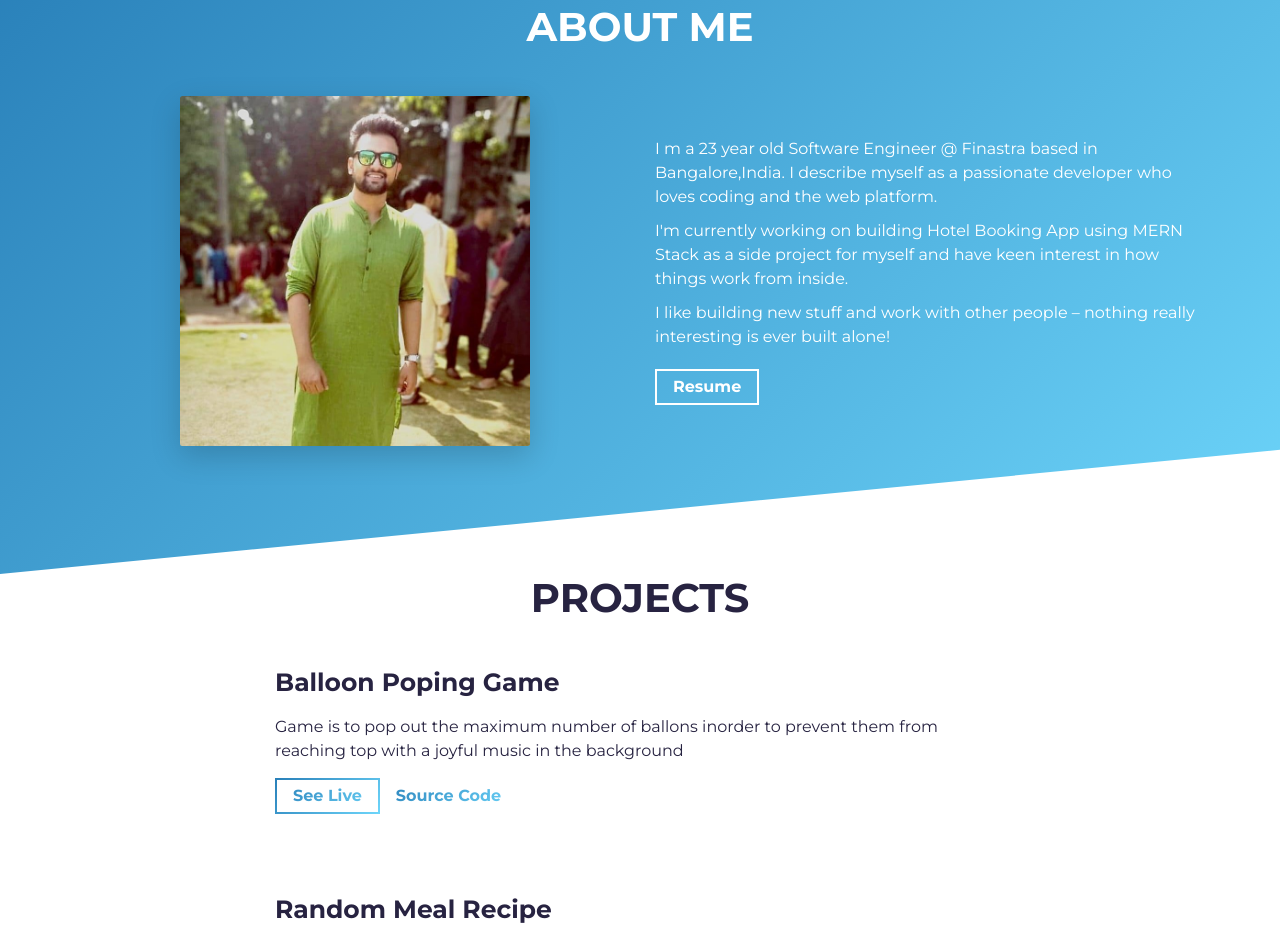
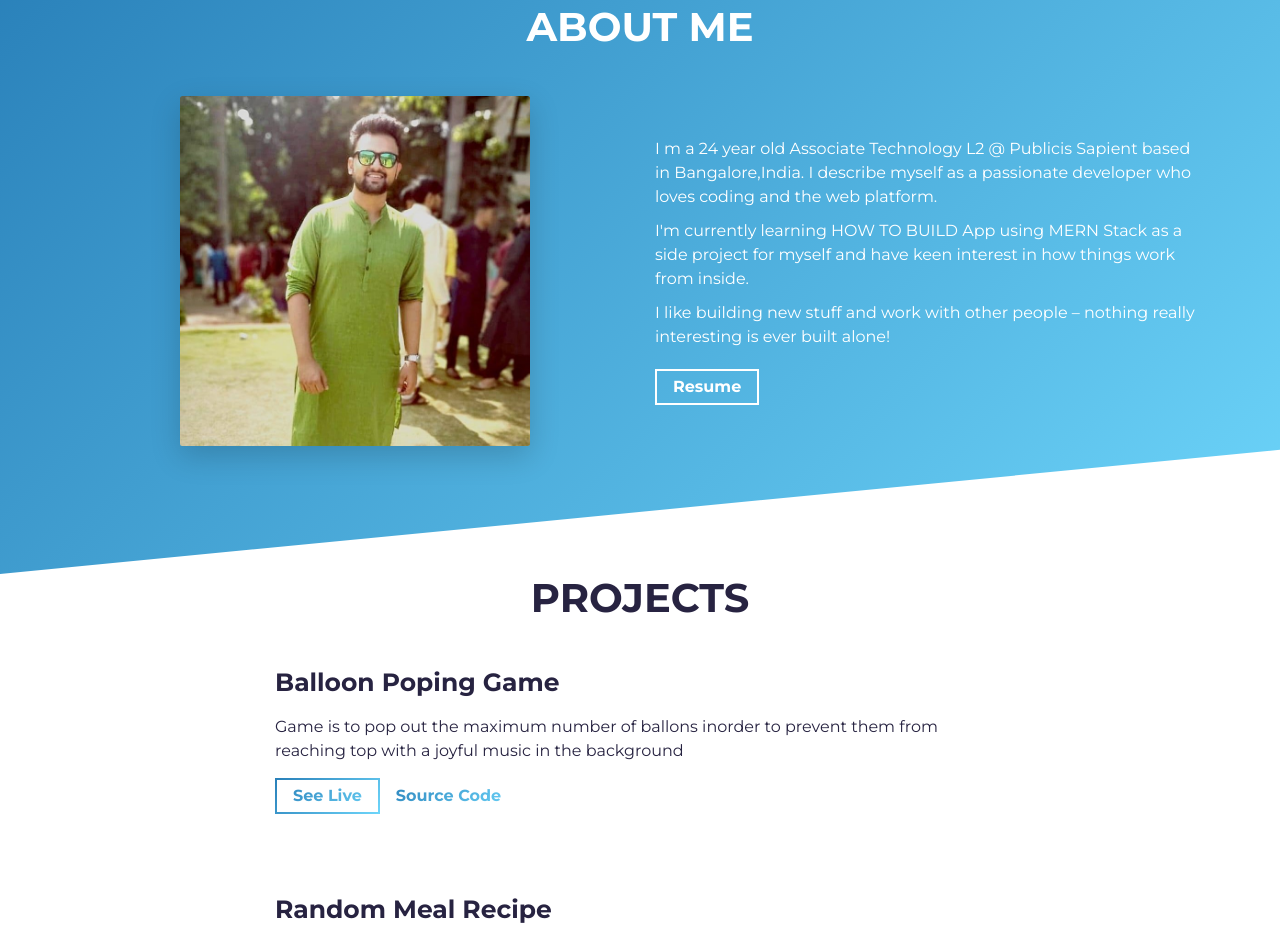
Before and after one commit to adityasharan01/GatsbyPortfolio, a Gatsby site: page / in a window 1280 px wide. Shown: the part 847-1784 px from the top of the page. Built offline with nearby package versions, Linux system fonts and the light colour scheme; Gatsby itself is replaced by a stand-in of ours.

Commit message:
Update data.js

```diff
--- a/src/mock/data.js
+++ b/src/mock/data.js
@@ -18,8 +18,8 @@ export const heroData = {
 // ABOUT DATA
 export const aboutData = {
   img: 'profile.jpg',
-  paragraphOne: ' I m a 23 year old Software Engineer @ Finastra based in Bangalore,India. I describe myself as a passionate developer who loves coding and the web platform.',
-  paragraphTwo: "I'm currently working on building Hotel Booking App using MERN Stack as a side project for myself and have keen interest in how things work from inside.",
+  paragraphOne: ' I m a 24 year old Associate Technology L2 @ Publicis Sapient based in Bangalore,India. I describe myself as a passionate developer who loves coding and the web platform.',
+  paragraphTwo: "I'm currently learning HOW TO BUILD App using MERN Stack as a side project for myself and have keen interest in how things work from inside.",
   paragraphThree: 'I like building new stuff and work with other people – nothing really interesting is ever built alone!',
   resume: 'https://drive.google.com/file/d/11zno6_RKmsgJcAjADoDehW_Fba8VQJIL/view?usp=sharing', // if no resume, the button will not show up
 };
```
